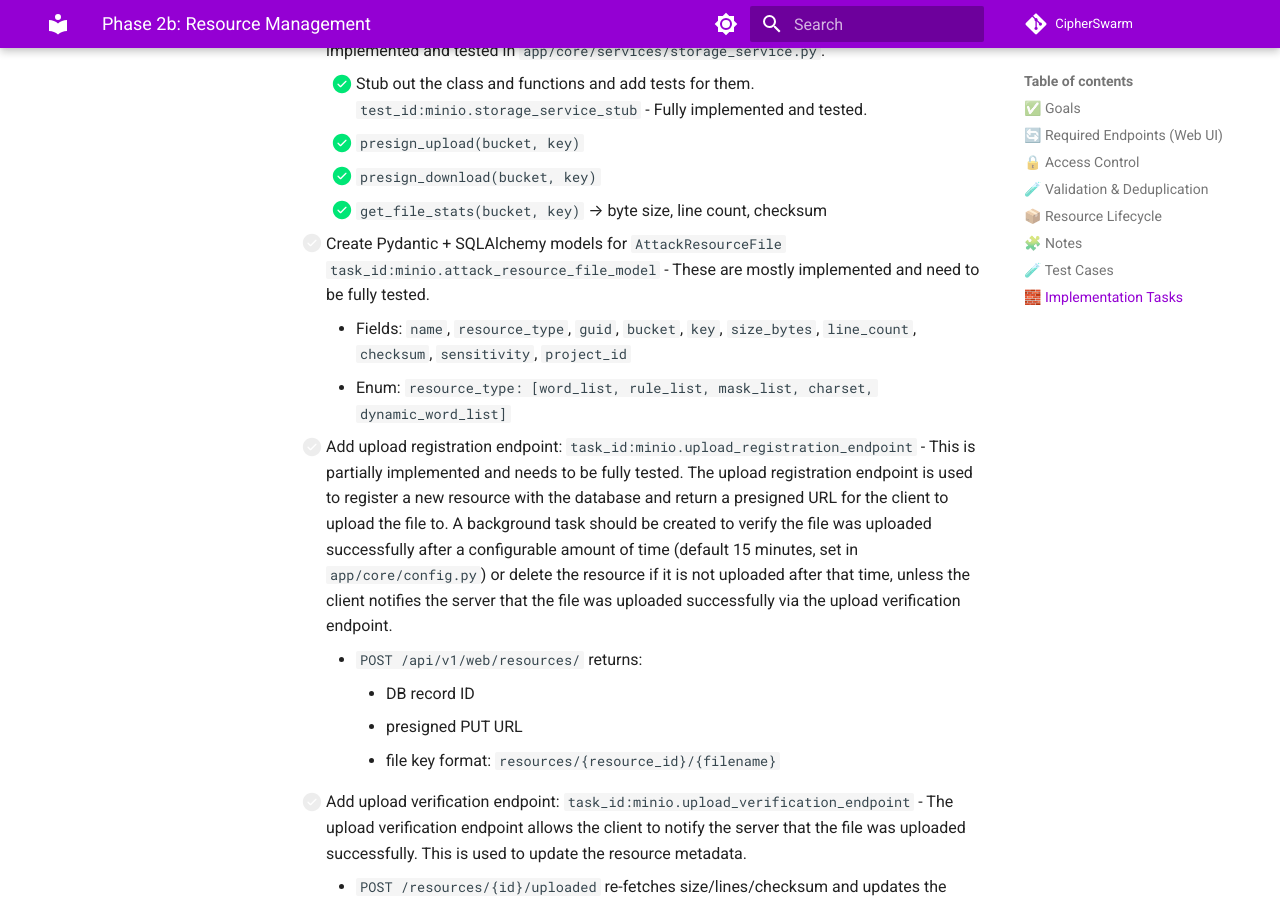
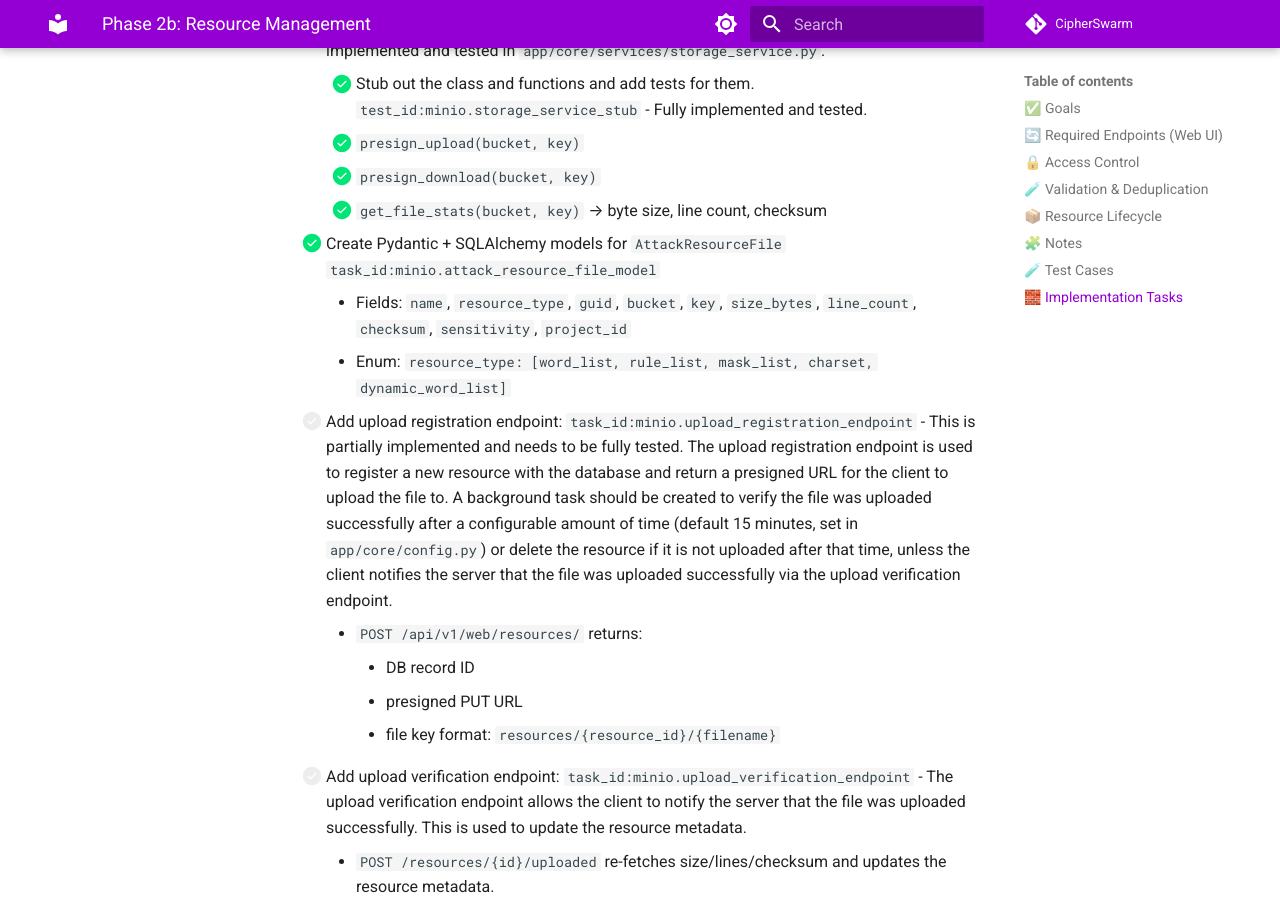
Before and after one commit to unclesp1d3r/CipherSwarm, an MkDocs documentation site: the page built from docs/v2_rewrite_implementation_plan/phase-2b-resource-management.md, in a window 1280 px wide and 900 px high, scrolled down 3622 px. Built offline with MkDocs 1.6.1 and Material for MkDocs 9.7.7, drawn with Linux system fonts in a browser that asks for light colours; comment, search, counter and statistics services are not loaded.

Commit message:
feat(docs): update resource management implementation tasks
- Marked the creation of Pydantic + SQLAlchemy models for `AttackResourceFile` as completed in the implementation plan.
- Updated the documentation to reflect the current status of resource management tasks.
- Ensured all changes validated with successful test runs, confirming no issues were introduced.

Signed-off-by: UncleSp1d3r <unclespider@protonmail.com>

```diff
--- a/docs/v2_rewrite_implementation_plan/phase-2b-resource-management.md
+++ b/docs/v2_rewrite_implementation_plan/phase-2b-resource-management.md
@@ -116,7 +116,7 @@ See [Phase 2 - Part 2](phase-2-api-implementation-parts/phase-2-api-implementati
     - [x]  `presign_upload(bucket, key)`
     - [x]  `presign_download(bucket, key)`
     - [x]  `get_file_stats(bucket, key)` → byte size, line count, checksum
--   [ ] Create Pydantic + SQLAlchemy models for `AttackResourceFile` `task_id:minio.attack_resource_file_model` - These are mostly implemented and need to be fully tested.
+-   [x] Create Pydantic + SQLAlchemy models for `AttackResourceFile` `task_id:minio.attack_resource_file_model`
     -   Fields: `name`, `resource_type`, `guid`, `bucket`, `key`, `size_bytes`, `line_count`, `checksum`, `sensitivity`, `project_id`
     -   Enum: `resource_type: [word_list, rule_list, mask_list, charset, dynamic_word_list]`
 -   [ ] Add upload registration endpoint: `task_id:minio.upload_registration_endpoint` - This is partially implemented and needs to be fully tested. The upload registration endpoint is used to register a new resource with the database and return a presigned URL for the client to upload the file to. A background task should be created to verify the file was uploaded successfully after a configurable amount of time (default 15 minutes, set in `app/core/config.py`) or delete the resource if it is not uploaded after that time, unless the client notifies the server that the file was uploaded successfully via the upload verification endpoint.
```
